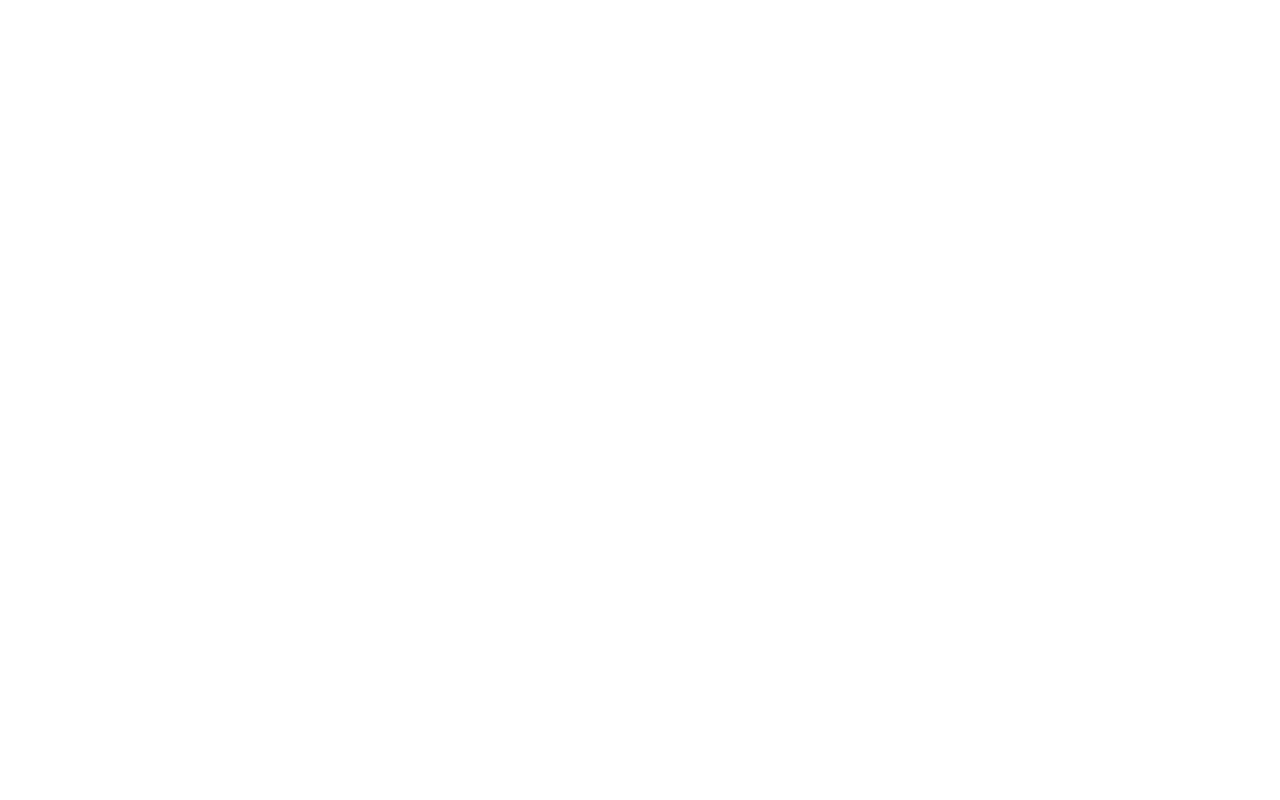
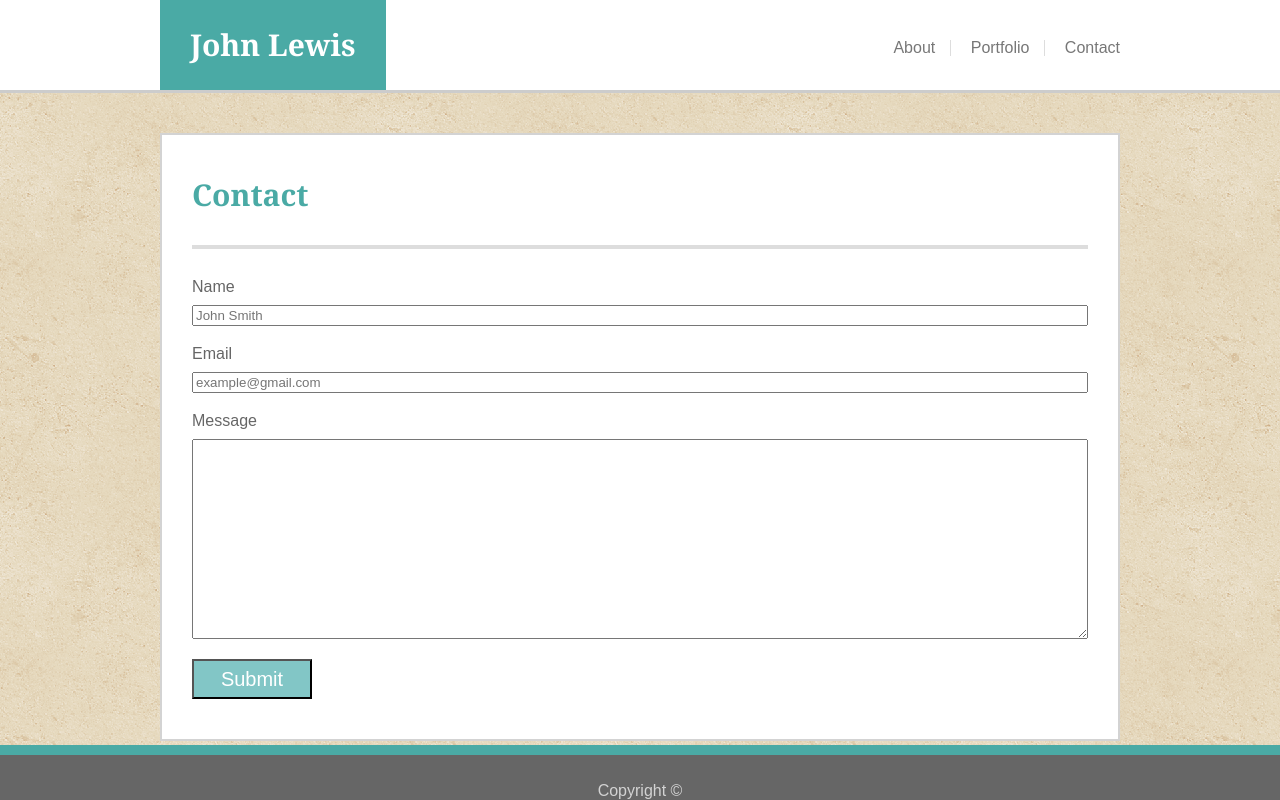
Before and after one commit to CandyMan999/Basic-Portfolio, a plain HTML site: page contact.html in a window 1280 px wide. Drawn offline with Linux system fonts and the light colour scheme.

Commit message:
I changed styles for index and contact i also added html for contact,and portfolio

```diff
--- a/assets/css/style.css
+++ b/assets/css/style.css
@@ -0,0 +1,173 @@
+body {
+    background: url('../images/vintage-concrete.png');
+    color: #777777;
+    font-family: Arial, "Helvetica Neue", Helvetica, sans-serif;
+}
+
+h1, h2 {
+    color: #4aaaa5;
+    font-family: Georgia, Times, "Times New Roman", serif;
+}
+
+p {
+    font-size: 1em;
+
+}
+
+a {
+    color: #777777;
+    text-decoration: none;
+}
+
+*,
+*:before,
+*:after {
+    -webkit-box-sizing: border-box;
+       -moz-box-sizing: border-box;
+            box-sizing: border-box;
+}
+
+.primary-header {
+    background-color: #ffffff;
+    border-bottom: 3px solid #cccccc;
+
+}
+.header-width {
+    width: 960px;
+    margin: auto;
+}
+
+.logo {
+    height: 90px;
+    background-color: #4aaaa5;
+    float: left;
+    padding-right: 30px;
+    padding-left: 30px;
+}
+
+.logo a {
+    font-family: Georgia, Times, "Times New Roman", serif;
+    font-size: 30px;
+    font-weight: bold;
+    color: #ffffff;
+    line-height: 300%;
+}
+
+nav {
+    height: 90px;
+}
+
+.primary-nav {
+    font-size: 16px;
+}
+
+.nav {
+    text-align: right;
+}
+
+.nav li{
+    display: inline-block;
+    line-height: 16px;
+    vertical-align: top;
+    margin-top: 40px;
+    padding-right: 15px;
+    padding-left: 15px;
+    border-right: 1px solid #dddddd;
+
+}
+
+.nav li:last-child {
+    border-right: none;
+    padding-right: 0;
+    margin-right: 0;
+}
+
+.box-content {
+    background-color: #ffffff;
+    width: 960px;
+    margin: auto;
+    padding: 0 30px;
+    margin-top: 40px;
+    margin-bottom: 40px;
+    border: 2px solid lightgray;
+}
+
+.heading {
+    font-family: Georgia, Times, "Times New Roman", serif;
+    font-size: 30px;
+    font-weight: bold;
+    padding-top: 45px;
+    padding-bottom: 35px;
+    border-bottom: 4px solid #dddddd;
+}
+
+.main-content {
+    padding-top: 30px;
+    padding-bottom: 40px;
+
+}
+
+img {
+    height: 150px;
+    width: 200px;
+}
+.pic {
+    float: left;
+    margin-right: 25px;
+}
+
+.main-content p {
+    line-height: 250%;
+}
+.fixed-footer {
+    position: fixed;
+    bottom: 0;
+    left: 0;
+    right: 0;
+    background-color:#666666;
+    height: 55px;
+    text-align: center;
+    border-top: 10px solid #4aaaa5;
+
+}
+.fixed-footer small {
+    color: lightgrey;
+    line-height: 450%;
+}
+
+input, textarea {
+    font-family: Arial, Helvetica, sans-serif;
+
+}
+.contact-form label {
+    color: #666666;
+    font-weight: thin;
+
+}
+
+.contact-form input{
+    width: 100%;
+    display: block;
+    color: lightgrey;
+    display: block;
+    margin: 10px 0 20px 0;
+
+
+}
+
+.contact-form textarea {
+    width: 100%;
+    height: 200px;
+    display: block;
+    margin: 10px 0 20px 0;
+
+}
+
+.btn {
+    background-color: #4aaa;
+    color: #ffffff;
+    height: 40px;
+    width: 120px;
+    font-size: 20px;
+
+}
--- a/contact.html
+++ b/contact.html
@@ -0,0 +1,77 @@
+<!DOCTYPE html>
+<html>
+    <head>
+        <meta charset="utf-8">
+        <title>Basic-Portfolio</title>
+        <link rel="stylesheet" href="assets/css/reset.css">
+        <link rel="stylesheet" href="assets/css/style.css">
+
+    </head>
+    <body>
+        <header class="primary-header">
+           <div class="header-width">
+            <h1 class="logo">
+                <a href="index.html">
+                    John Lewis
+                </a>
+            </h1>
+
+            <nav class="nav primary-nav">
+                <ul>
+                    <li>
+                        <a href="index.html">
+                            About
+                        </a>
+                    </li>
+                    <li>
+                        <a href="portfolio.html">
+                            Portfolio
+                        </a>
+                    </li>
+                    <li>
+                        <a href="contact.html">
+                            Contact
+                        </a>
+                    </li>
+                </ul>
+            </nav>
+            </div>
+        </header>
+        <section class="box-content">
+            <h2 class="heading">
+                Contact
+
+            </h2>
+            <div class="main-content">
+                <form>
+                   <fieldset class="contact-form">
+                       <label>
+                            Name
+                            <input type="text" name="name" placeholder="John Smith" required>
+                       </label>
+                       <label>
+                            Email
+                            <input type="email" name="Email" placeholder="example@gmail.com" required>
+                    </label>
+                    <label>
+                            Message
+                           <textarea name="message">
+
+                           </textarea>
+                    </label>
+                   </fieldset>
+                   <input class="btn" type="submit" name="button">
+                </form>
+
+
+            </div>
+        </section>
+        <footer class="fixed-footer">
+            <div>
+                <small>
+                    Copyright &copy;
+                </small>
+            </div>
+        </footer>
+    </body>
+</html>
```
Also changed, not shown: index.html (+8 -4 lines), portfolio.html (added, +59 -0 lines).
